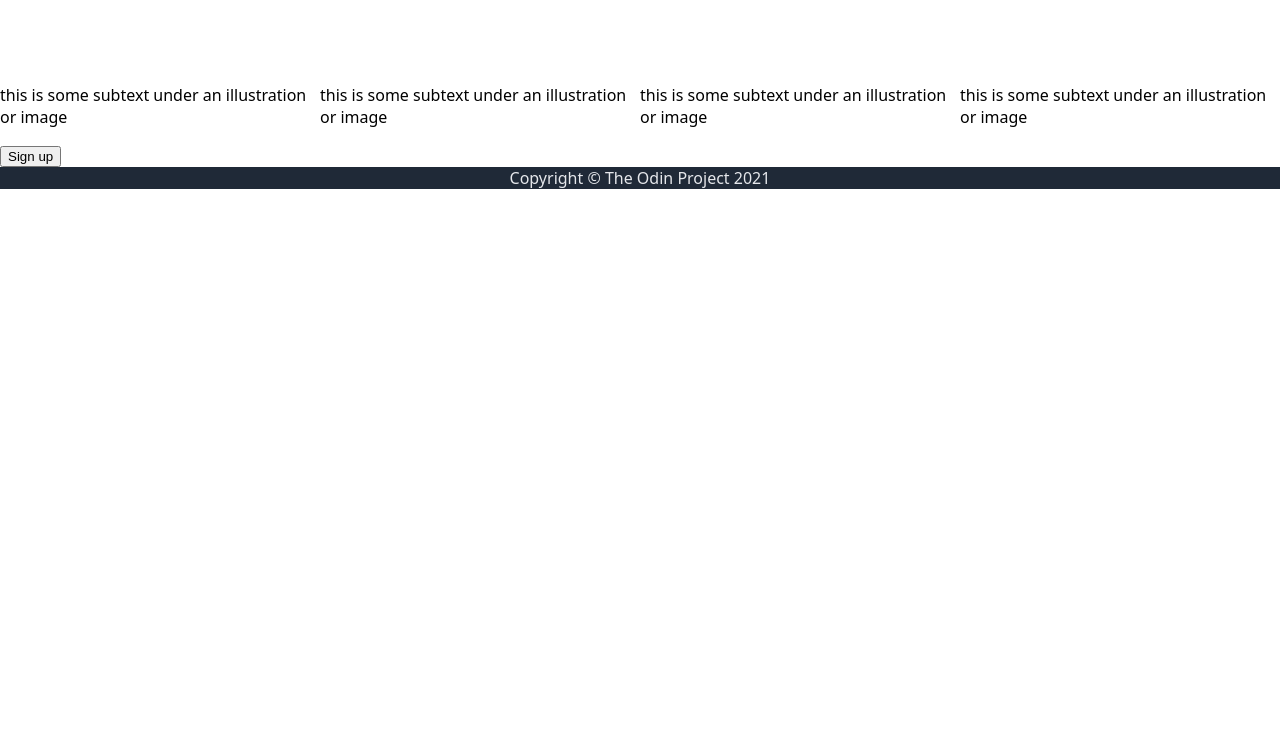
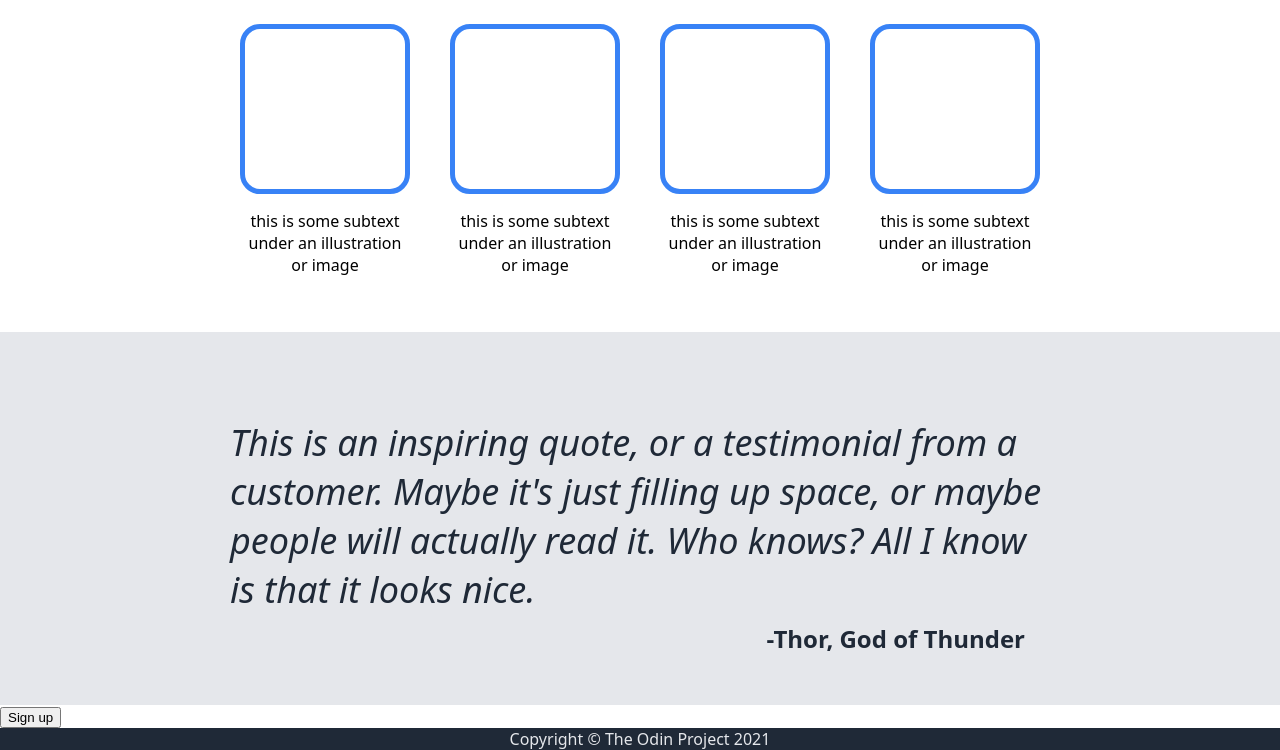
Before and after one commit to memewei/landing-page-project, a plain HTML site: page index.html in a window 1280 px wide. Shown: the part 597-1347 px from the top of the page. Before the commit the page ends 800 px from the top, so only its background shows below. Drawn offline with Linux system fonts and the light colour scheme.

Commit message:
Style info

```diff
--- a/index.html
+++ b/index.html
@@ -45,8 +45,10 @@
             </div>
         </div>
         <div class="quote">
-            <div class="quote-text"></div>
-            <div class="quote-char"></div>
+            <div class="quote-text">
+                <p>This is an inspiring quote, or a testimonial from a customer. Maybe it's just filling up space, or maybe people will actually read it. Who knows? All I know is that it looks nice.</p>
+            </div>
+            <div class="quote-char">-Thor, God of Thunder</div>
         </div>
         <div class="call-to-action">
             <div class="cta-left">
--- a/style.css
+++ b/style.css
@@ -80,17 +80,64 @@ body{
     font-weight: 700;
     font-size: 36px;
     text-align: center;
+    padding: 40px;
 }
 
 .subtext{
     display: flex;
+    justify-content: center;
+    align-items: center;
+    gap: 50px;
+    padding-bottom: 40px;
+}
+
+.subtext-1, .subtext-2, .subtext-3, .subtext-4{
+    display: flex;
+    flex-direction: column;
+    justify-content: center;
+    align-items: center;
+    width: 160px;
+    overflow-wrap: break-word;
+    text-align: center;
+}
+
+.box{
+    border: 5px solid;
+    border-color: #3882f6;
+    height: 160px;
+    width: 160px;
+    border-radius: 20px;
+}
+
+.quote{
+    display: flex;
+    flex-direction: column;
+    align-items: center;
+    justify-content: center;
+    background-color: #e5e7eb;
+    padding: 50px;
+}
+
+.quote-text{
+    width: 820px;
+    height: 240px;
+    color: #1f2937;
+    font-style: italic;
+    font-size: 36px;
+    font-weight: 100;
+    overflow-wrap: break-word;
+    padding-bottom: 0;
 
 }
 
-.box{
-    border: 5px blue;
-    padding: 50px;
-    margin: 20px;
+.quote-char{
+    display: flex;
+    width: 820px;
+    justify-content: flex-end;
+    font-size: 24px;
+    margin-right: 50px;
+    font-weight: bold;
+    color: #1f2937;
 }
 
 .footer{
```
